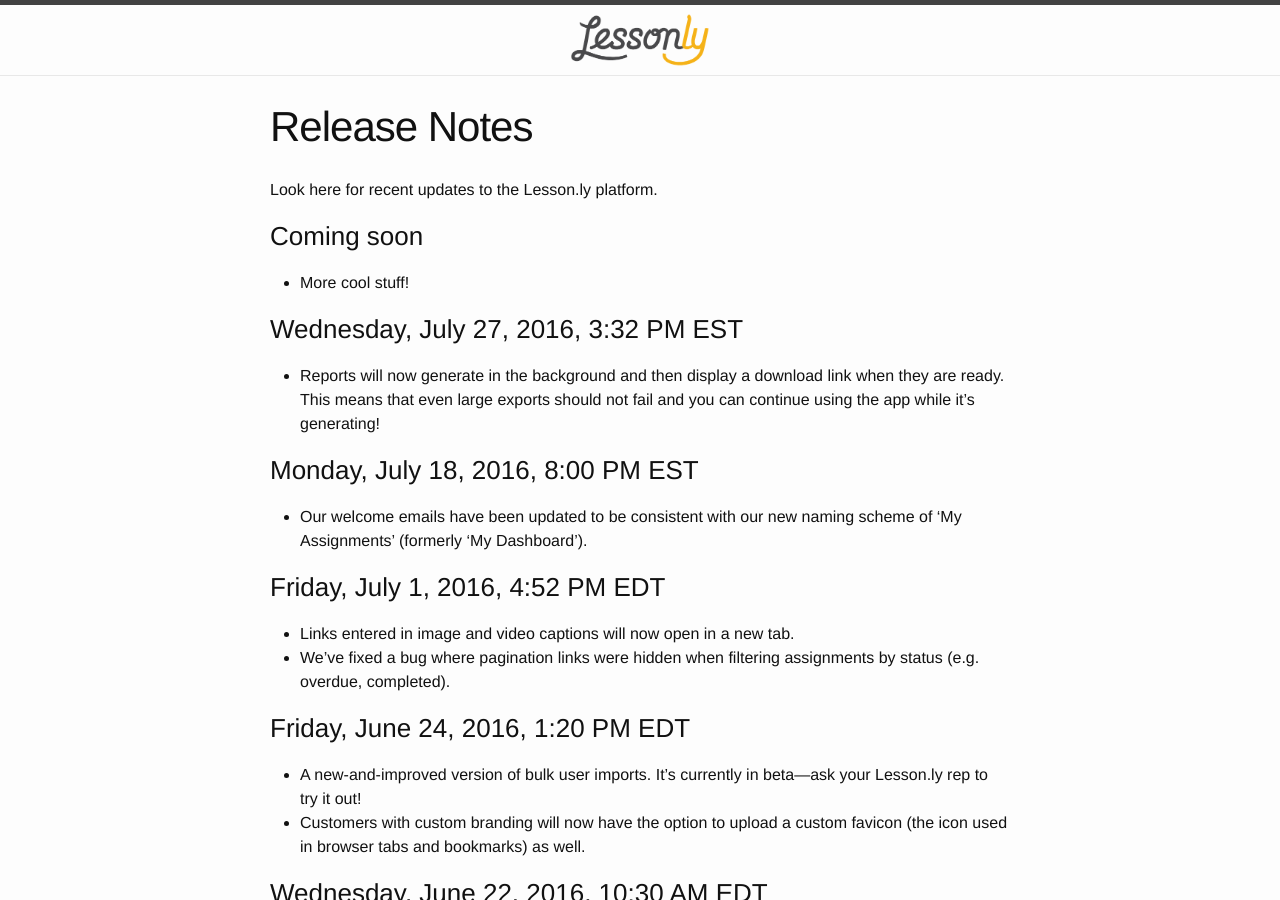
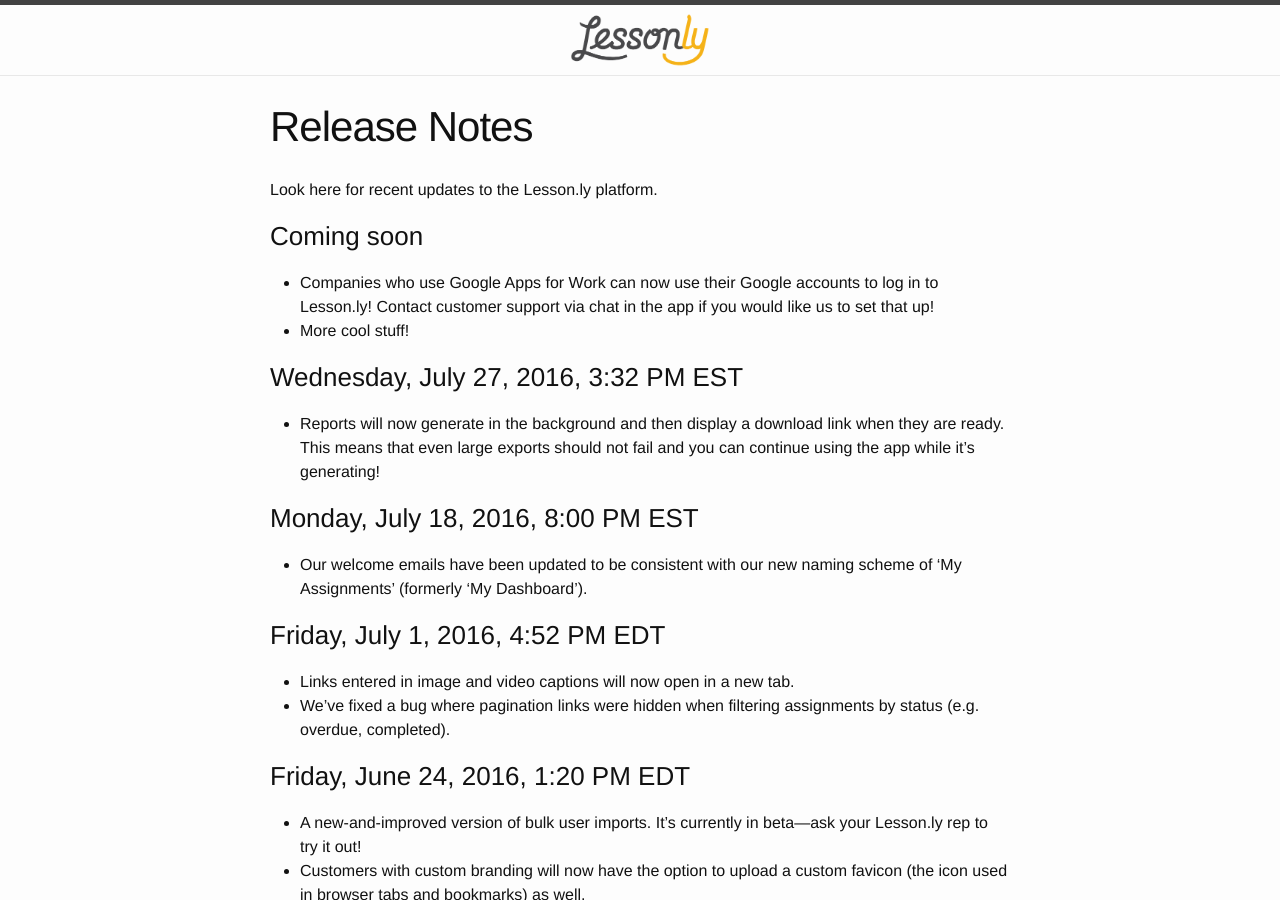
Before and after one commit to isabella232/lessonly.github.io, a Jekyll site: the page built from release-notes.md, in a window 1280 px wide and 900 px high. Built offline with Jekyll 4.4.1, drawn with Linux system fonts in a browser that asks for light colours.

Commit message:
google sso release notes

```diff
--- a/release-notes.md
+++ b/release-notes.md
@@ -8,6 +8,7 @@
 
 ### Coming soon
 
+- Companies who use Google Apps for Work can now use their Google accounts to log in to Lesson.ly! Contact customer support via chat in the app if you would like us to set that up!
 - More cool stuff!
 
 ### Wednesday, July 27, 2016, 3:32 PM EST
```
